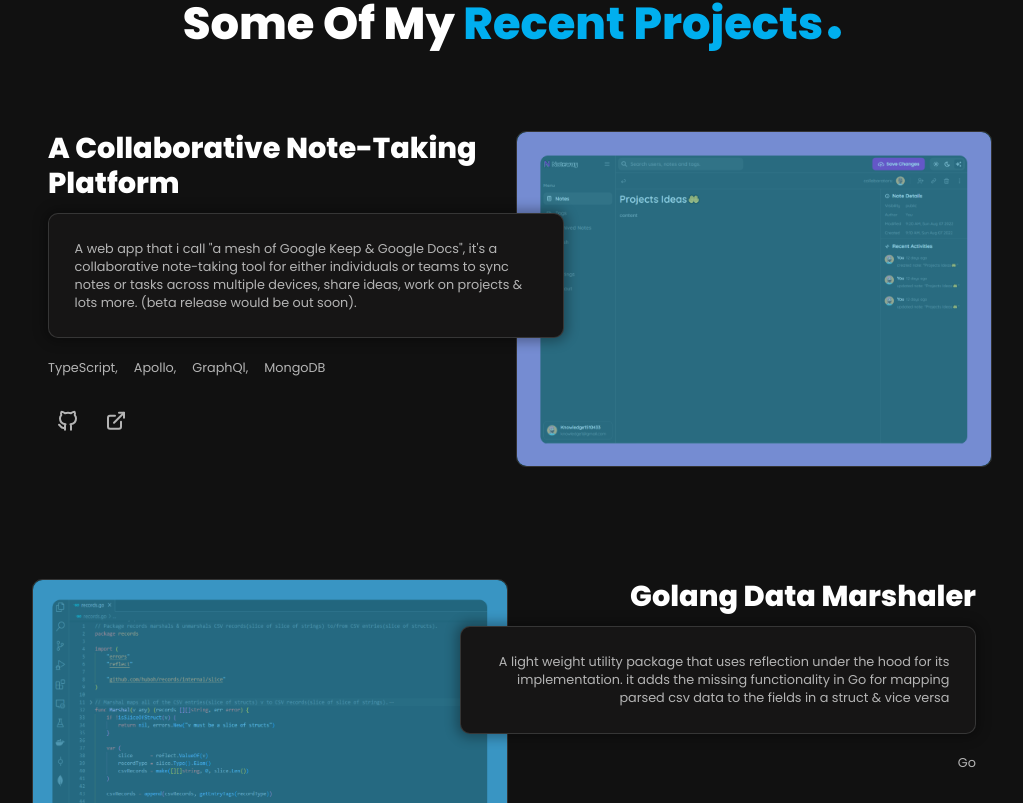
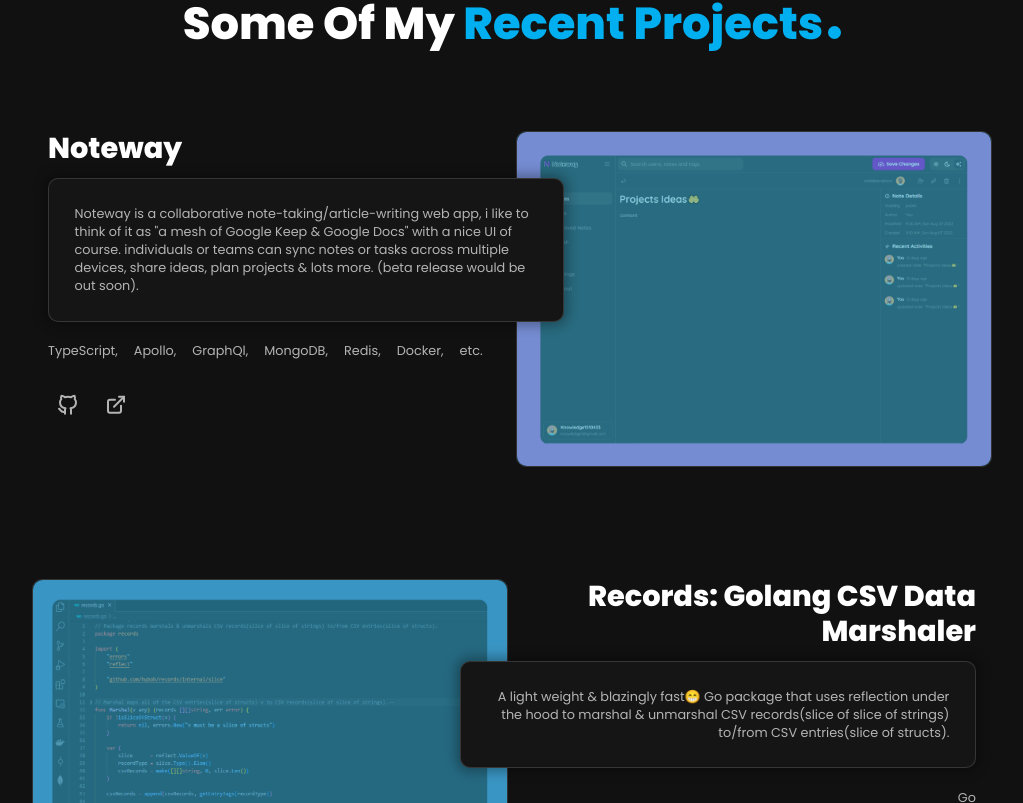
Before and after one commit to huboh/huboh, a React (Create React App) app: page / in a window 1280 px wide. Shown: the part 1697-2500 px from the top of the page, without its empty margins (128-1151 px from the left). Built offline with nearby package versions, Linux system fonts and the light colour scheme.

Commit message:
🤙 REFACTOR: update projects data, text alignment & fix css selector

```diff
--- a/src/views/Home/Sections/RecentProjectsSection/data/projects.ts
+++ b/src/views/Home/Sections/RecentProjectsSection/data/projects.ts
@@ -10,22 +10,22 @@ import AoraImageSrc from "../../../../../assets/image/projects/aora.png";
 
 const projectDetails: ProjectProps[] = [
   {
-    title: "A Collaborative Note-Taking Platform",
-    stackList: ["TypeScript", "Apollo", "GraphQl", "MongoDB"],
+    title: "Noteway",
+    stackList: ["TypeScript", "Apollo", "GraphQl", "MongoDB", "Redis", "Docker", "etc."],
     imageSrc: NotewayImageSrc,
     imageAltText: "noteway web app",
     githubLink: "https://www.github.com/huboh/noteway-server",
     externalLink: "https://www.github.com/huboh/noteway-server",
-    description: "A web app that i call \"a mesh of Google Keep & Google Docs\", it's a collaborative note-taking tool for either individuals or teams to sync notes or tasks across multiple devices, share ideas, work on projects & lots more. (beta release would be out soon).",
+    description: "Noteway is a collaborative note-taking/article-writing web app, i like to think of it as \"a mesh of Google Keep & Google Docs\" with a nice UI of course. individuals or teams can sync notes or tasks across multiple devices, share ideas, plan projects & lots more. (beta release would be out soon).",
   },
   {
-    title: "Golang Data Marshaler",
+    title: "Records: Golang CSV Data Marshaler",
     stackList: ["Go"],
     imageSrc: GoPackageImageSrc,
-    imageAltText: "golang utility package",
-    externalLink: "https://www.github.com/huboh/",
-    githubLink: "https://www.github.com/huboh/",
-    description: "A light weight utility package that uses reflection under the hood for its implementation. it adds the missing functionality in Go for mapping parsed csv data to the fields in a struct & vice versa",
+    imageAltText: "records: golang csv data marshaler",
+    externalLink: "https://www.github.com/huboh/records/",
+    githubLink: "https://www.github.com/huboh/records/",
+    description: "A light weight & blazingly fast😁 Go package that uses reflection under the hood to marshal & unmarshal CSV records(slice of slice of strings) to/from CSV entries(slice of structs).",
   },
   {
     title: "Aora",
--- a/src/views/Home/Sections/RecentProjectsSection/index.tsx
+++ b/src/views/Home/Sections/RecentProjectsSection/index.tsx
@@ -9,7 +9,7 @@ import Project from "../../../../components/Project";
 
 
 const RecentProjectsSection: FC = () => (
-  <Section id="projects" className="recent-projects-section" textAlignment="center">
+  <Section id="projects" className="recent-projects-section">
     <div className="section-wrapper">
       <Text.Header.H2 className="section-header" text="some of my " coloredText="recent projects" />
 
--- a/src/views/Home/Sections/RecentProjectsSection/recent-project-section.scss
+++ b/src/views/Home/Sections/RecentProjectsSection/recent-project-section.scss
@@ -1,5 +1,5 @@
 .recent-projects-section {
-  section-wrapper {
+  .section-wrapper {
     display: flex;
     align-items: center;
     justify-content: center;
```
